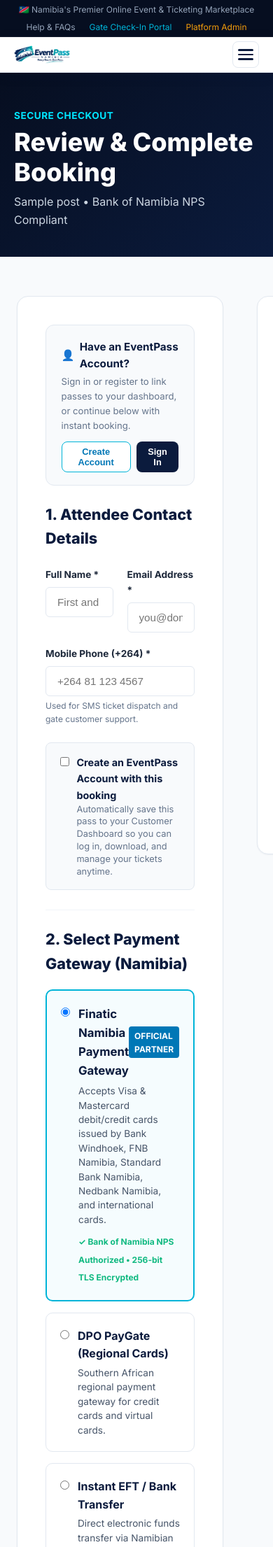
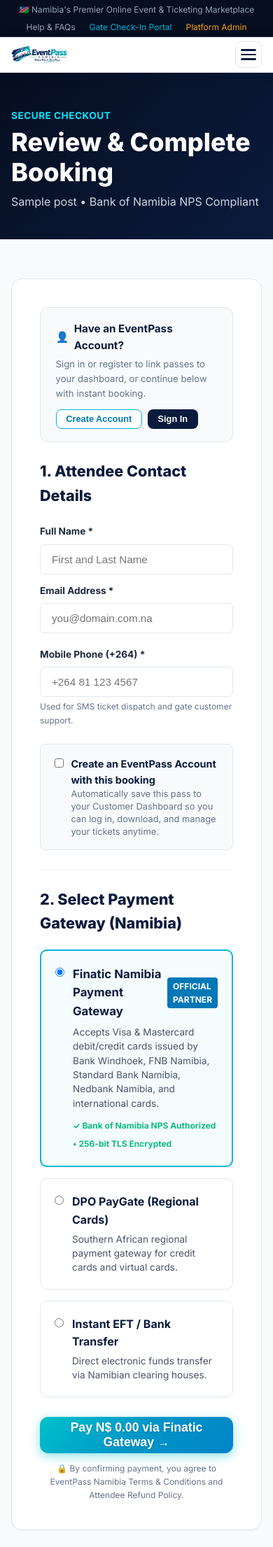
Before and after one commit to rajni030190-Dev/eventpass-namibia, a WordPress theme: template wordpress/wp-content/themes/eventpass-theme/page-checkout.php in a window 390 px wide. Shown: the top 2211 px of the page at 70% size. Run offline with PHP 8.4 and a stand-in for WordPress, Linux system fonts and the light colour scheme; the site name, menu and one post (Sample post) are stand-ins, and other content is empty.

Commit message:
Responsive: Add full mobile responsive grid stacking across all pages (contact, organiser, about, single-event, checkout, dashboard)

```diff
--- a/wordpress/wp-content/themes/eventpass-theme/front-page.php
+++ b/wordpress/wp-content/themes/eventpass-theme/front-page.php
@@ -388,7 +388,7 @@ $db_categories = function_exists('eventpass_get_event_categories') ? eventpass_g
 <!-- 10. For Event Organisers Promotional Section -->
 <section class="ep-section" style="background: linear-gradient(135deg, var(--ep-navy-deep) 0%, var(--ep-navy) 100%); color: #ffffff; padding: 5rem 0;">
     <div class="container">
-        <div style="display: grid; grid-template-columns: 1fr 1fr; gap: 3.5rem; align-items: center;">
+        <div class="ep-cta-split-grid" style="display: grid; grid-template-columns: 1fr 1fr; gap: 3.5rem; align-items: center;">
             <div>
                 <span style="color: var(--ep-cyan); font-weight: 700; text-transform: uppercase; font-size: 0.85rem; letter-spacing: 0.5px;">For Event Organisers</span>
                 <h2 style="font-size: 2.5rem; font-weight: 800; line-height: 1.2; margin: 0.5rem 0 1.25rem;">
--- a/wordpress/wp-content/themes/eventpass-theme/functions.php
+++ b/wordpress/wp-content/themes/eventpass-theme/functions.php
@@ -10,7 +10,7 @@ if (!defined('ABSPATH')) {
     exit; // Exit if accessed directly
 }
 
-define('EVENTPASS_THEME_VERSION', '1.0.2');
+define('EVENTPASS_THEME_VERSION', '1.0.3');
 define('EVENTPASS_THEME_DIR', get_template_directory());
 define('EVENTPASS_THEME_URI', get_template_directory_uri());
 
--- a/wordpress/wp-content/themes/eventpass-theme/page-about-us.php
+++ b/wordpress/wp-content/themes/eventpass-theme/page-about-us.php
@@ -56,7 +56,7 @@ get_header();
 
 <!-- Purpose & Story Split -->
 <div class="container" style="padding: 5.5rem 1.5rem 4rem;">
-    <div style="display: grid; grid-template-columns: 1.2fr 1fr; gap: 3.5rem; align-items: center; margin-bottom: 5rem;">
+    <div class="ep-about-story-grid" style="display: grid; grid-template-columns: 1.2fr 1fr; gap: 3.5rem; align-items: center; margin-bottom: 5rem;">
         <div>
             <span style="color: var(--ep-teal-dark); font-weight: 800; text-transform: uppercase; font-size: 0.85rem; letter-spacing: 0.5px;">Our Story</span>
             <h2 style="font-size: clamp(1.8rem, 3.5vw, 2.4rem); font-weight: 900; color: var(--ep-navy); margin: 0.5rem 0 1.25rem; line-height: 1.25;">
--- a/wordpress/wp-content/themes/eventpass-theme/page-checkout.php
+++ b/wordpress/wp-content/themes/eventpass-theme/page-checkout.php
@@ -1000,7 +1000,7 @@ if ($event && $event->post_type === 'ep_event') {
             </div>
         <?php endif; ?>
 
-        <div style="display: grid; grid-template-columns: 1.7fr 1.3fr; gap: 3rem; align-items: start;">
+        <div class="ep-checkout-grid" style="display: grid; grid-template-columns: 1.7fr 1.3fr; gap: 3rem; align-items: start;">
             <!-- Left Column: Attendee & Payment Form -->
             <div style="background: #ffffff; border: 1px solid var(--ep-slate-200); border-radius: var(--ep-radius-lg); padding: 2.5rem; box-shadow: var(--ep-shadow-sm);">
 
@@ -1110,7 +1110,7 @@ if ($event && $event->post_type === 'ep_event') {
 
                     <h3 style="font-size: 1.35rem; font-weight: 800; color: var(--ep-navy); margin-bottom: 1.5rem;">1. Attendee Contact Details</h3>
 
-                    <div style="display: grid; grid-template-columns: 1fr 1fr; gap: 1.25rem; margin-bottom: 1.25rem;">
+                    <div class="ep-form-grid-2" style="display: grid; grid-template-columns: 1fr 1fr; gap: 1.25rem; margin-bottom: 1.25rem;">
                         <div>
                             <label style="display: block; font-size: 0.85rem; font-weight: 700; color: var(--ep-slate-800); margin-bottom: 0.4rem;">Full Name *</label>
                             <input type="text" name="customer_name" required value="<?php echo esc_attr($default_name); ?>" placeholder="First and Last Name" style="width: 100%; padding: 0.75rem 1rem; border: 1px solid var(--ep-slate-200); border-radius: 6px; font-size: 0.95rem;">
--- a/wordpress/wp-content/themes/eventpass-theme/page-contact-us.php
+++ b/wordpress/wp-content/themes/eventpass-theme/page-contact-us.php
@@ -60,7 +60,7 @@ get_header();
 
 <!-- Main Contact Grid -->
 <div class="container" style="padding: 4.5rem 1.5rem 5.5rem;">
-    <div style="display: grid; grid-template-columns: 1.2fr 1fr; gap: 3rem; align-items: flex-start;">
+    <div class="ep-contact-grid" style="display: grid; grid-template-columns: 1.2fr 1fr; gap: 3rem; align-items: flex-start;">
 
         <!-- Contact Form Card -->
         <div style="background: #ffffff; border: 1px solid var(--ep-slate-200); border-radius: 16px; padding: 2.5rem; box-shadow: var(--ep-shadow-md);">
@@ -83,7 +83,7 @@ get_header();
 
             <form method="POST" action="">
                 <?php wp_nonce_field('ep_contact_action', 'ep_contact_nonce'); ?>
-                <div style="display: grid; grid-template-columns: 1fr 1fr; gap: 1rem; margin-bottom: 1.25rem;">
+                <div class="ep-form-grid-2" style="display: grid; grid-template-columns: 1fr 1fr; gap: 1rem; margin-bottom: 1.25rem;">
                     <div>
                         <label style="display: block; font-weight: 700; font-size: 0.85rem; color: var(--ep-slate-700); margin-bottom: 0.4rem;">Full Name *</label>
                         <input type="text" name="full_name" required value="<?php echo esc_attr($_POST['full_name'] ?? ''); ?>" placeholder="e.g. Selma Amadhila" style="width: 100%; padding: 0.75rem 1rem; border: 1px solid var(--ep-slate-200); border-radius: 8px; font-size: 0.95rem;">
--- a/wordpress/wp-content/themes/eventpass-theme/page-customer-dashboard.php
+++ b/wordpress/wp-content/themes/eventpass-theme/page-customer-dashboard.php
@@ -210,7 +210,7 @@ get_header();
         </div>
     <?php endif; ?>
 
-    <div style="display: grid; grid-template-columns: 280px 1fr; gap: 2.5rem; align-items: start;">
+    <div class="ep-cust-dash-grid" style="display: grid; grid-template-columns: 280px 1fr; gap: 2.5rem; align-items: start;">
         <!-- Left Sidebar: Authenticated User Profile -->
         <div class="ep-dashboard-sidebar no-print" style="background: #ffffff; border: 1px solid var(--ep-slate-200); border-radius: var(--ep-radius-lg); padding: 1.75rem; box-shadow: var(--ep-shadow-sm);">
             <div style="text-align: center; padding-bottom: 1.5rem; border-bottom: 1px solid var(--ep-slate-100); margin-bottom: 1.5rem;">
--- a/wordpress/wp-content/themes/eventpass-theme/page-explore-events.php
+++ b/wordpress/wp-content/themes/eventpass-theme/page-explore-events.php
@@ -117,7 +117,7 @@ $events_query = new WP_Query($query_args);
 <div class="container" style="padding: 3rem 1.5rem 5rem;">
     <!-- Filter Bar -->
     <div class="ep-filters-card" style="background: #ffffff; border: 1px solid var(--ep-slate-200); border-radius: var(--ep-radius-lg); padding: 1.5rem; margin-bottom: 2.5rem; box-shadow: var(--ep-shadow-sm);">
-        <form method="GET" action="<?php echo esc_url(home_url('/explore-events')); ?>" style="display: grid; grid-template-columns: repeat(auto-fit, minmax(200px, 1fr)) 120px; gap: 1rem; align-items: end;">
+        <form class="ep-filters-form" method="GET" action="<?php echo esc_url(home_url('/explore-events')); ?>" style="display: grid; grid-template-columns: repeat(auto-fit, minmax(200px, 1fr)) 120px; gap: 1rem; align-items: end;">
             <div>
                 <label style="display: block; font-size: 0.8rem; font-weight: 700; text-transform: uppercase; color: var(--ep-slate-600); margin-bottom: 0.4rem;">Search Event</label>
                 <input type="text" name="keyword" value="<?php echo esc_attr($search_query); ?>" placeholder="Search by name or keyword..." style="width: 100%; padding: 0.7rem 0.9rem; border: 1px solid var(--ep-slate-200); border-radius: var(--ep-radius-md); font-size: 0.95rem;">
--- a/wordpress/wp-content/themes/eventpass-theme/page-organiser-registration.php
+++ b/wordpress/wp-content/themes/eventpass-theme/page-organiser-registration.php
@@ -86,7 +86,7 @@ get_header();
 
 <!-- Registration Layout -->
 <div class="container" style="padding: 4.5rem 1.5rem 5.5rem;">
-    <div style="display: grid; grid-template-columns: 1fr 1.3fr; gap: 3.5rem; align-items: flex-start;">
+    <div class="ep-organiser-reg-grid" style="display: grid; grid-template-columns: 1fr 1.3fr; gap: 3.5rem; align-items: flex-start;">
 
         <!-- Left: Promoter Benefits -->
         <div>
@@ -167,7 +167,7 @@ get_header();
                         <input type="text" name="org_name" required placeholder="e.g. Kalahari Arts & Events CC" value="<?php echo esc_attr($_POST['org_name'] ?? ''); ?>" style="width: 100%; padding: 0.75rem 1rem; border: 1px solid #CBD5E1; border-radius: 8px; font-size: 0.95rem;">
                     </div>
 
-                    <div style="display: grid; grid-template-columns: 1fr 1fr; gap: 1rem; margin-bottom: 1.25rem;">
+                    <div class="ep-form-grid-2" style="display: grid; grid-template-columns: 1fr 1fr; gap: 1rem; margin-bottom: 1.25rem;">
                         <div>
                             <label style="display: block; font-weight: 700; color: var(--ep-slate-800); margin-bottom: 0.4rem; font-size: 0.88rem;">Primary Contact Person *</label>
                             <input type="text" name="contact_name" required placeholder="Full Name" value="<?php echo esc_attr($_POST['contact_name'] ?? ''); ?>" style="width: 100%; padding: 0.75rem 1rem; border: 1px solid #CBD5E1; border-radius: 8px; font-size: 0.95rem;">
@@ -183,7 +183,7 @@ get_header();
                         <input type="email" name="email" required placeholder="name@business.com.na" value="<?php echo esc_attr($_POST['email'] ?? ''); ?>" style="width: 100%; padding: 0.75rem 1rem; border: 1px solid #CBD5E1; border-radius: 8px; font-size: 0.95rem;">
                     </div>
 
-                    <div style="display: grid; grid-template-columns: 1fr 1fr; gap: 1rem; margin-bottom: 1.25rem;">
+                    <div class="ep-form-grid-2" style="display: grid; grid-template-columns: 1fr 1fr; gap: 1rem; margin-bottom: 1.25rem;">
                         <div>
                             <label style="display: block; font-weight: 700; color: var(--ep-slate-800); margin-bottom: 0.4rem; font-size: 0.88rem;">Primary Town / Region *</label>
                             <select name="town" style="width: 100%; padding: 0.75rem 1rem; border: 1px solid #CBD5E1; border-radius: 8px; font-size: 0.95rem; background: #fff;">
--- a/wordpress/wp-content/themes/eventpass-theme/single-ep_event.php
+++ b/wordpress/wp-content/themes/eventpass-theme/single-ep_event.php
@@ -164,7 +164,7 @@ if ($event_post && $event_post->post_type === 'ep_event') {
 
     <!-- Event Main Details & Booking Grid -->
     <div class="container" style="padding: 3.5rem 1.5rem 5rem;">
-        <div style="display: grid; grid-template-columns: 1.8fr 1.2fr; gap: 3.5rem; align-items: start;">
+        <div class="ep-single-event-grid" style="display: grid; grid-template-columns: 1.8fr 1.2fr; gap: 3.5rem; align-items: start;">
 
             <!-- Left Column: Details, Venue, Organiser -->
             <div>
@@ -177,7 +177,7 @@ if ($event_post && $event_post->post_type === 'ep_event') {
 
                 <div style="margin-bottom: 3rem; background: #ffffff; border: 1px solid var(--ep-slate-200); border-radius: var(--ep-radius-lg); padding: 1.75rem; box-shadow: var(--ep-shadow-sm);">
                     <h3 style="font-size: 1.3rem; font-weight: 800; color: var(--ep-navy); margin-bottom: 1.25rem;">Date, Time & Venue Details</h3>
-                    <div style="display: grid; grid-template-columns: 1fr 1fr; gap: 1.5rem;">
+                    <div class="ep-form-grid-2" style="display: grid; grid-template-columns: 1fr 1fr; gap: 1.5rem;">
                         <div>
                             <span style="font-size: 0.8rem; text-transform: uppercase; color: var(--ep-slate-600); font-weight: 700; display: block; margin-bottom: 0.25rem;">Event Date</span>
                             <strong style="color: var(--ep-navy); font-size: 1rem;"><?php echo esc_html($date_meta); ?></strong>
--- a/wordpress/wp-content/themes/eventpass-theme/style.css
+++ b/wordpress/wp-content/themes/eventpass-theme/style.css
@@ -1575,27 +1575,67 @@ img {
         }
 
         /* Responsive Grid & Mobile Viewport Fixes */
+        @media (max-width: 991px) {
+            .ep-calc-grid,
+            .ep-contact-grid,
+            .ep-organiser-reg-grid,
+            .ep-about-story-grid,
+            .ep-single-event-grid,
+            .ep-checkout-grid,
+            .ep-cust-dash-grid,
+            .ep-dashboard-grid,
+            .ep-cta-split-grid,
+            .ep-hiw-step-card,
+            .ep-hiw-step-card.reverse,
+            .ep-filters-form {
+                grid-template-columns: 1fr !important;
+                gap: 2rem !important;
+            }
+        }
+
         @media (max-width: 768px) {
             .ep-calc-card {
                 padding: 1.5rem 1rem !important;
                 border-radius: 14px !important;
             }
-            .ep-calc-grid {
+            .ep-calc-grid,
+            .ep-contact-grid,
+            .ep-organiser-reg-grid,
+            .ep-about-story-grid,
+            .ep-single-event-grid,
+            .ep-checkout-grid,
+            .ep-cust-dash-grid,
+            .ep-dashboard-grid,
+            .ep-cta-split-grid,
+            .ep-hiw-step-card,
+            .ep-hiw-step-card.reverse,
+            .ep-form-grid-2,
+            .ep-filters-form {
                 grid-template-columns: 1fr !important;
                 gap: 1.5rem !important;
             }
+
+            /* Container breathing room on mobile */
+            .container {
+                padding-left: 1rem !important;
+                padding-right: 1rem !important;
+            }
+
             #calcNetDisplay {
                 font-size: 1.85rem !important;
             }
             #calcGrossDisplay {
                 font-size: 1.5rem !important;
             }
-            .ep-single-event-grid,
-            .ep-checkout-grid,
-            .ep-dashboard-grid,
-            .ep-hiw-grid {
-                grid-template-columns: 1fr !important;
-                gap: 2rem !important;
+
+            /* Ensure cards & inputs fit small screens comfortably */
+            input, select, textarea, button {
+                max-width: 100% !important;
+                box-sizing: border-box !important;
+            }
+
+            .ep-hiw-visual-box {
+                padding: 1.25rem !important;
             }
         }
         @media (max-width: 480px) {
@@ -1603,6 +1643,13 @@ img {
                 padding: 1.25rem 0.85rem !important;
             }
             #calcAttendeesDisplay, #calcPriceDisplay {
+                font-size: 1.35rem !important;
+            }
+            .ep-form-grid-2 {
+                grid-template-columns: 1fr !important;
+                gap: 0.85rem !important;
+            }
+        }
                 font-size: 1.1rem !important;
             }
         }
```
